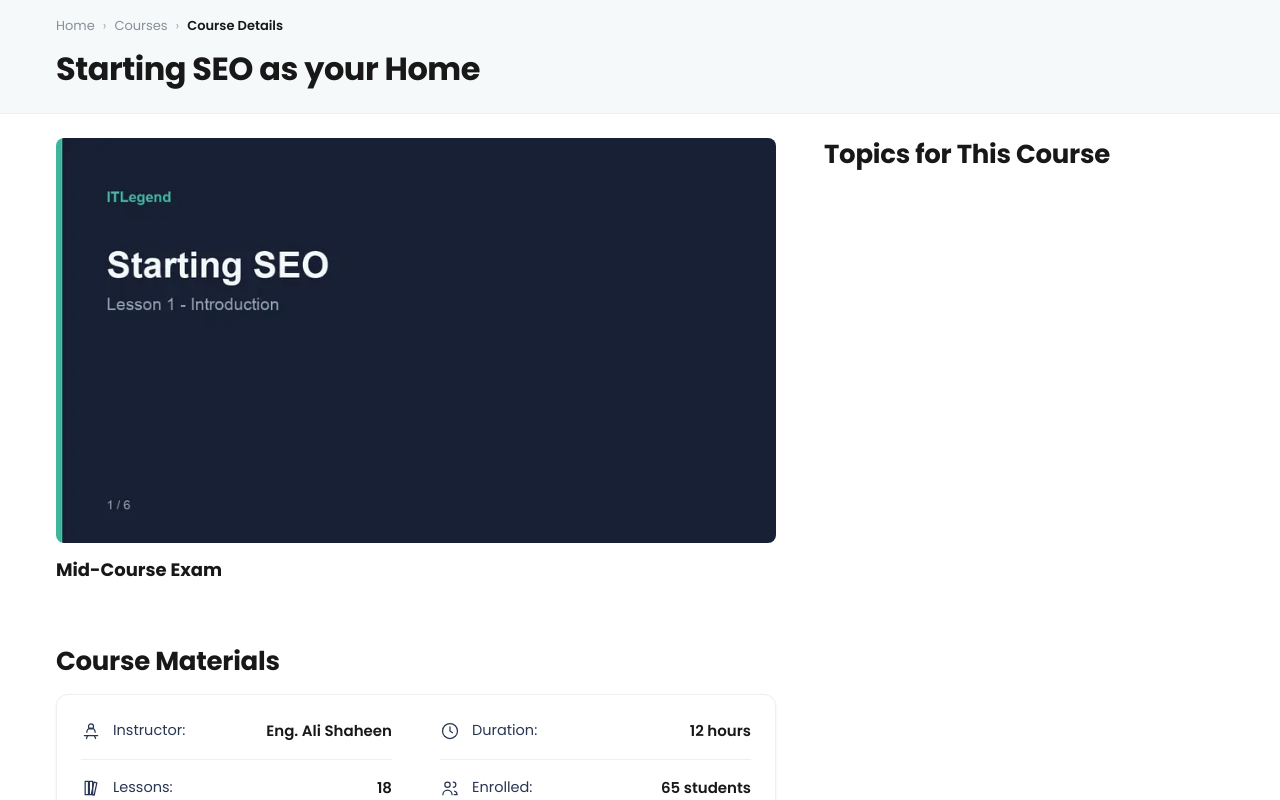
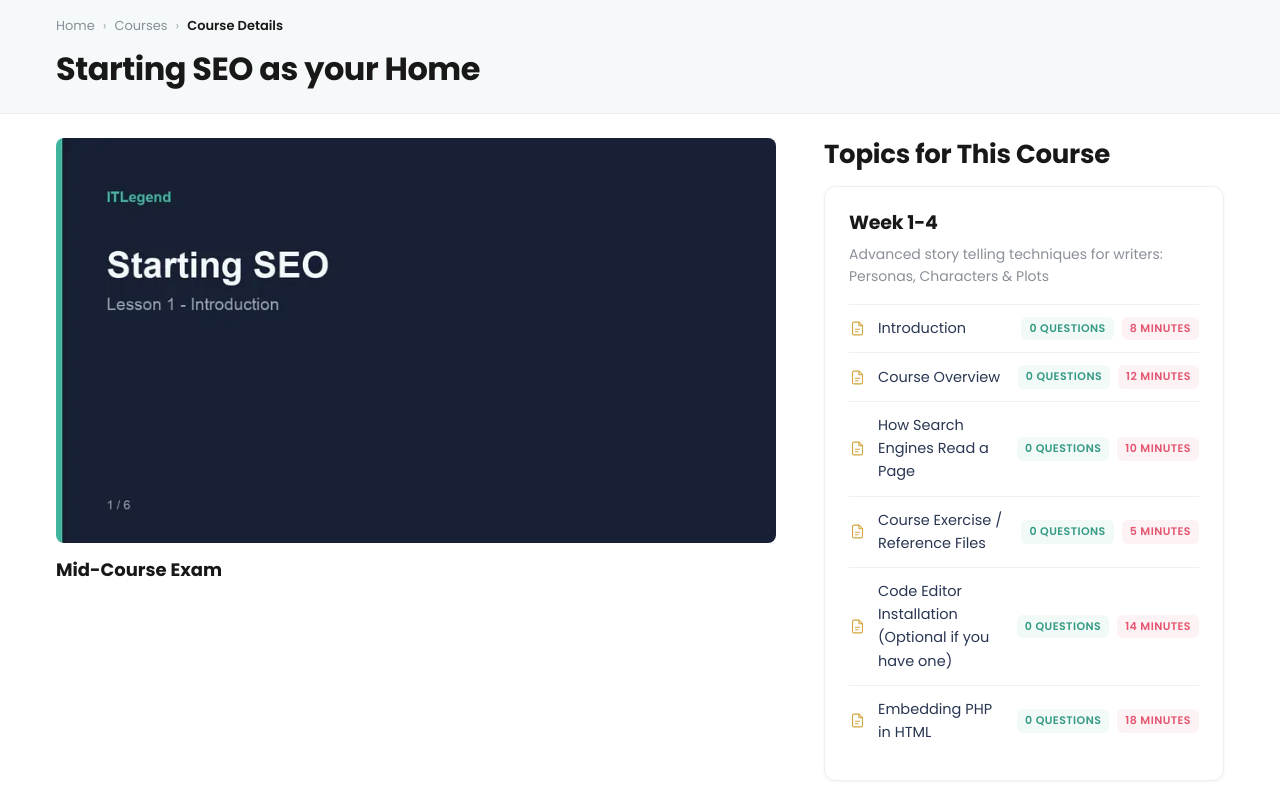
Before and after one commit to zikaloai71/course-player, a Next.js app: page /courses/starting-seo-as-your-home in a window 1280 px wide. Shown: the top 800 px of the page. Built offline with nearby package versions, Linux system fonts and the light colour scheme.

Commit message:
feat: curriculum list

```diff
--- a/src/app/courses/[slug]/page.tsx
+++ b/src/app/courses/[slug]/page.tsx
@@ -3,6 +3,7 @@
 import { notFound } from "next/navigation";
 import { PageHeader } from "@/components/ui/PageHeader";
 import { CourseMaterials } from "@/components/course/CourseMaterials";
+import { Curriculum } from "@/components/curriculum/Curriculum";
 import { getCourse, getCourses, getLesson } from "@/lib/data";
 import { nextLesson } from "@/lib/progress";
 import styles from "./page.module.css";
@@ -81,6 +82,7 @@
           <h2 id="topics-heading" className={styles.heading}>
             Topics for This Course
           </h2>
+          <Curriculum course={course} />
         </aside>
 
         <section className={styles.comments} aria-labelledby="comments-heading">
--- a/src/app/globals.css
+++ b/src/app/globals.css
@@ -4,6 +4,8 @@
   --green-dark: #359a84;
   --green-soft: #f2faf8;
   --red: #e5556f;
+  /* File and lock icons in the curriculum. */
+  --gold: #d2a53c;
   --red-soft: #fdf2f4;
   --navy: #293652;
   --ink: #181818;
--- /dev/null
+++ b/src/components/curriculum/Curriculum.module.css
@@ -0,0 +1,4 @@
+.weeks {
+  display: grid;
+  gap: var(--s-5);
+}
--- /dev/null
+++ b/src/components/curriculum/Curriculum.tsx
@@ -0,0 +1,13 @@
+import type { Course } from "@/types/course";
+import { WeekCard } from "./WeekCard";
+import styles from "./Curriculum.module.css";
+
+export function Curriculum({ course }: { course: Course }) {
+  return (
+    <ul className={styles.weeks}>
+      {course.weeks.map((week) => (
+        <WeekCard key={week.id} courseSlug={course.slug} week={week} />
+      ))}
+    </ul>
+  );
+}
--- /dev/null
+++ b/src/components/curriculum/LessonRow.module.css
@@ -0,0 +1,55 @@
+.row {
+  border-bottom: 1px solid var(--line);
+}
+
+.row:last-child {
+  border-bottom: 0;
+}
+
+.lesson {
+  display: grid;
+  /* The name keeps at least 90px; the badges wrap under each other instead. */
+  grid-template-columns: auto minmax(90px, 1fr) auto;
+  align-items: center;
+  gap: var(--s-3);
+  /* Keeps the whole row a 44px touch target on mobile. */
+  min-height: 44px;
+  padding-block: var(--s-3);
+  color: var(--navy);
+  font-size: 14.5px;
+}
+
+.icon {
+  display: flex;
+  color: var(--gold);
+}
+
+a.lesson:hover .name {
+  color: var(--green-dark);
+}
+
+.badges {
+  display: flex;
+  flex-wrap: wrap;
+  justify-content: flex-end;
+  gap: var(--s-2);
+}
+
+.badge {
+  padding: 3px var(--s-2);
+  border-radius: var(--r-sm);
+  font-size: 11px;
+  font-weight: 600;
+  letter-spacing: 0.04em;
+  white-space: nowrap;
+}
+
+.questions {
+  background: var(--green-soft);
+  color: var(--green-dark);
+}
+
+.minutes {
+  background: var(--red-soft);
+  color: var(--red);
+}
--- /dev/null
+++ b/src/components/curriculum/LessonRow.tsx
@@ -0,0 +1,56 @@
+import Link from "next/link";
+import type { Lesson } from "@/types/course";
+import { Icon } from "@/components/ui/Icon";
+import styles from "./LessonRow.module.css";
+
+function plural(count: number, word: string) {
+  return `${count} ${word}${count === 1 ? "" : "S"}`;
+}
+
+export function LessonRow({
+  courseSlug,
+  lesson,
+}: {
+  courseSlug: string;
+  lesson: Lesson;
+}) {
+  const body = (
+    <>
+      <span className={styles.icon}>
+        <Icon name="file" size={17} />
+      </span>
+      <span className={styles.name}>{lesson.title}</span>
+      {lesson.locked ? (
+        <span className={styles.icon}>
+          <span className="visually-hidden">Locked</span>
+          <Icon name="lock" size={17} />
+        </span>
+      ) : (
+        <span className={styles.badges}>
+          <span className={`${styles.badge} ${styles.questions}`}>
+            {plural(lesson.questionsCount, "QUESTION")}
+          </span>
+          <span className={`${styles.badge} ${styles.minutes}`}>
+            {plural(lesson.duration, "MINUTE")}
+          </span>
+        </span>
+      )}
+    </>
+  );
+
+  return (
+    <li className={styles.row}>
+      {lesson.locked ? (
+        // A locked lesson is text, not a link: nothing to open yet.
+        <span className={styles.lesson}>{body}</span>
+      ) : (
+        <Link
+          className={styles.lesson}
+          href={`/courses/${courseSlug}?lesson=${lesson.id}`}
+        >
+          {body}
+        </Link>
+      )}
+    </li>
+  );
+}
--- /dev/null
+++ b/src/components/curriculum/WeekCard.module.css
@@ -0,0 +1,23 @@
+.card {
+  padding: var(--s-5);
+  border: 1px solid var(--line);
+  border-radius: var(--r-lg);
+  background: var(--card);
+  box-shadow: var(--shadow-sm);
+}
+
+.title {
+  font-size: 19px;
+  letter-spacing: -0.01em;
+}
+
+.desc {
+  margin-top: var(--s-2);
+  color: var(--muted);
+  font-size: 14px;
+}
+
+.lessons {
+  margin-top: var(--s-4);
+  border-top: 1px solid var(--line);
+}
--- /dev/null
+++ b/src/components/curriculum/WeekCard.tsx
@@ -0,0 +1,17 @@
+import type { Week } from "@/types/course";
+import { LessonRow } from "./LessonRow";
+import styles from "./WeekCard.module.css";
+
+export function WeekCard({ courseSlug, week }: { courseSlug: string; week: Week }) {
+  return (
+    <li className={styles.card}>
+      <h3 className={styles.title}>{week.title}</h3>
+      <p className={styles.desc}>{week.description}</p>
+      <ul className={styles.lessons}>
+        {week.lessons.map((lesson) => (
+          <LessonRow key={lesson.id} courseSlug={courseSlug} lesson={lesson} />
+        ))}
+      </ul>
+    </li>
+  );
+}
--- a/src/components/ui/Icon.tsx
+++ b/src/components/ui/Icon.tsx
@@ -39,6 +39,19 @@
       <path d="M6.5 21 8 17.5M17.5 21 16 17.5" />
     </>
   ),
+  file: (
+    <>
+      <path d="M14 3H7a2 2 0 0 0-2 2v14a2 2 0 0 0 2 2h10a2 2 0 0 0 2-2V8z" />
+      <path d="M14 3v5h5" />
+      <path d="M9 13h6M9 16.5h4" />
+    </>
+  ),
+  lock: (
+    <>
+      <rect x="5" y="10.5" width="14" height="10" rx="2" />
+      <path d="M8.5 10.5V7.5a3.5 3.5 0 0 1 7 0v3" />
+    </>
+  ),
 } as const;
 
 export type IconName = keyof typeof PATHS;
```
